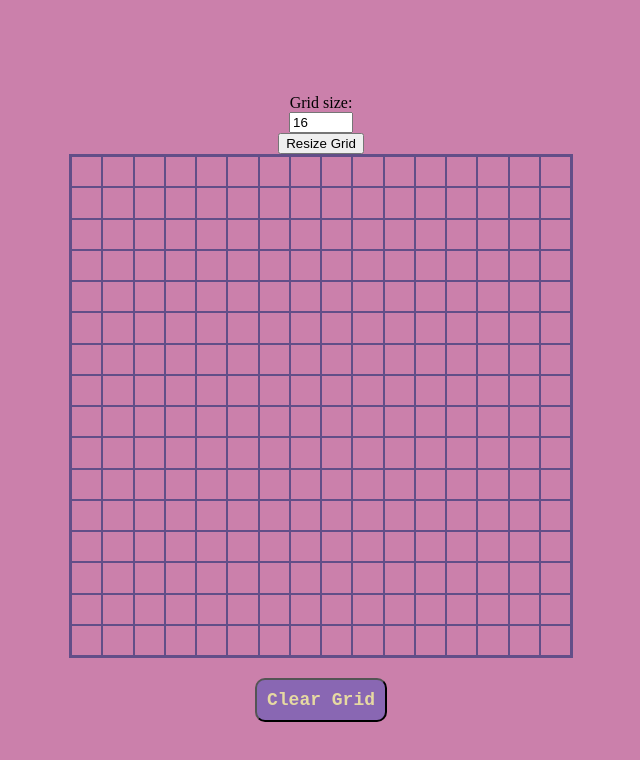
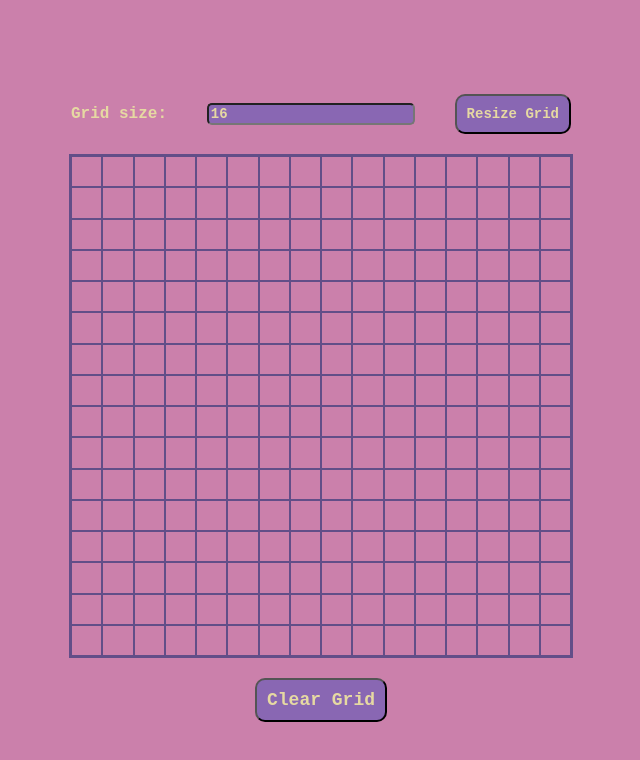
Before and after one commit to ceydabiber/etch-a-sketch, a plain HTML site: page index.html in a window 1280 px wide. Shown: the whole page, without its empty margins (319-959 px from the left). Drawn offline with Linux system fonts and the light colour scheme.

Commit message:
add style to size container for resizing the grids

```diff
--- a/index.html
+++ b/index.html
@@ -6,9 +6,11 @@
     <link rel="stylesheet" href="styles.css">
 </head>
 <body>
-    <label for="grid-size">Grid size: </label>
-    <input type="number" id="grid-size" min="2" max="100" value="16">
-    <button id="resizeBtn">Resize Grid</button>
+    <div class="size-container">
+        <label for="grid-size" class="grid-size-label">Grid size: </label>
+        <input type="number" id="grid-size" min="2" max="100" value="16">
+        <button id="resizeBtn">Resize Grid</button>
+    </div>
     <div class="grid-container"></div>
     <button id="clearBtn">Clear Grid</button>
     <script src="web.js"></script>
--- a/styles.css
+++ b/styles.css
@@ -38,5 +38,41 @@ body{
     display: block;
     margin-top: 20px;
 }
+.size-container{
+    width: 500px;
+    display: flex;
+    margin-bottom: 20px;
+    align-items: baseline;
+    justify-content: space-between;
+}
+
+.grid-size-label{
+    font-family: monospace;
+    color: #e6d9a2;
+    font-size: 16px;
+    font-weight: 900;
+
+}
+
+#grid-size{
+    font-family: monospace;
+    color: #e6d9a2;
+    background-color: #8967B3;
+    font-size: 14px;
+    font-weight: 900;
+    width: 200px;
+    border-radius: 5px;
+}
+
+#resizeBtn{
+    background-color: #8967B3;
+    font-family: monospace;
+    color: #e6d9a2;
+    padding: 10px 10px;
+    font-size: 14px;
+    font-weight: 900;
+    border-radius: 10px;
+    display: block;
+}
 
 /* #E6D9A2 color code for hovering */
```
